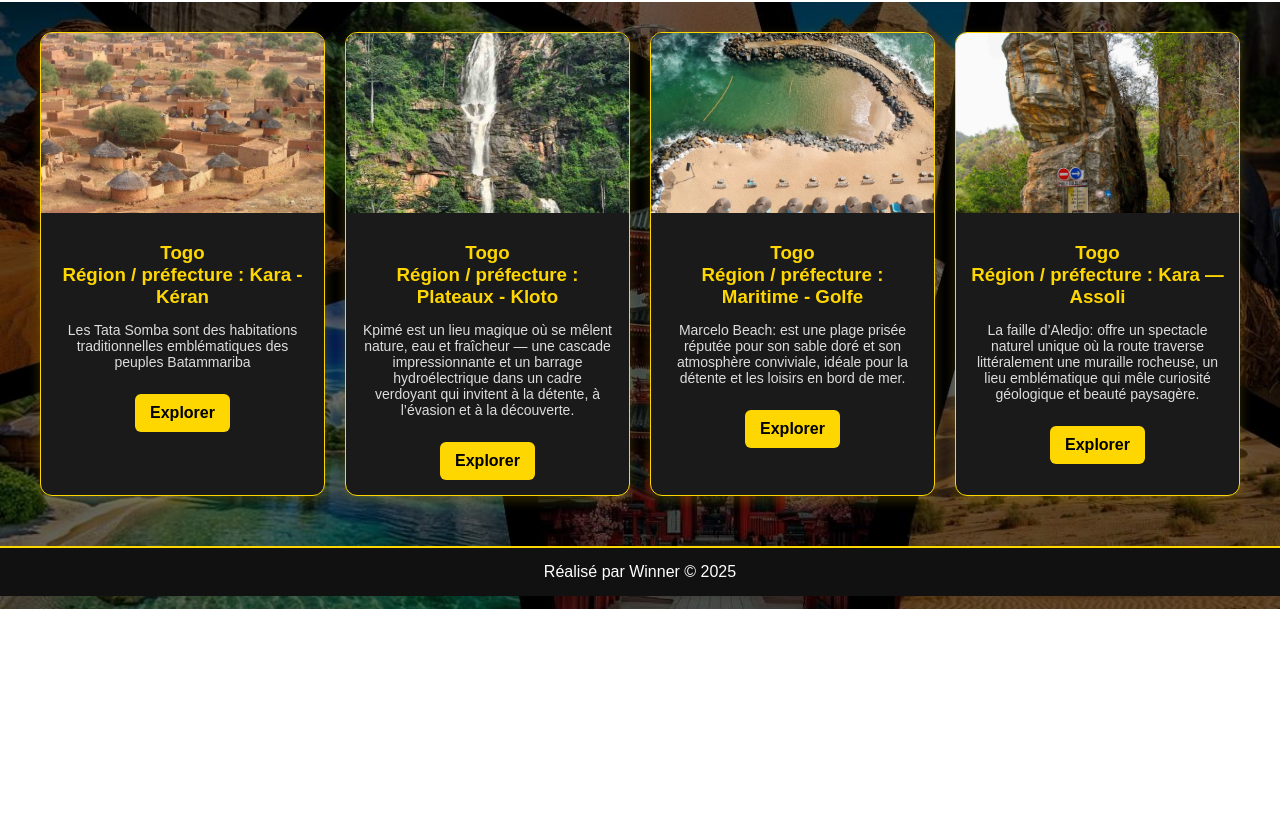
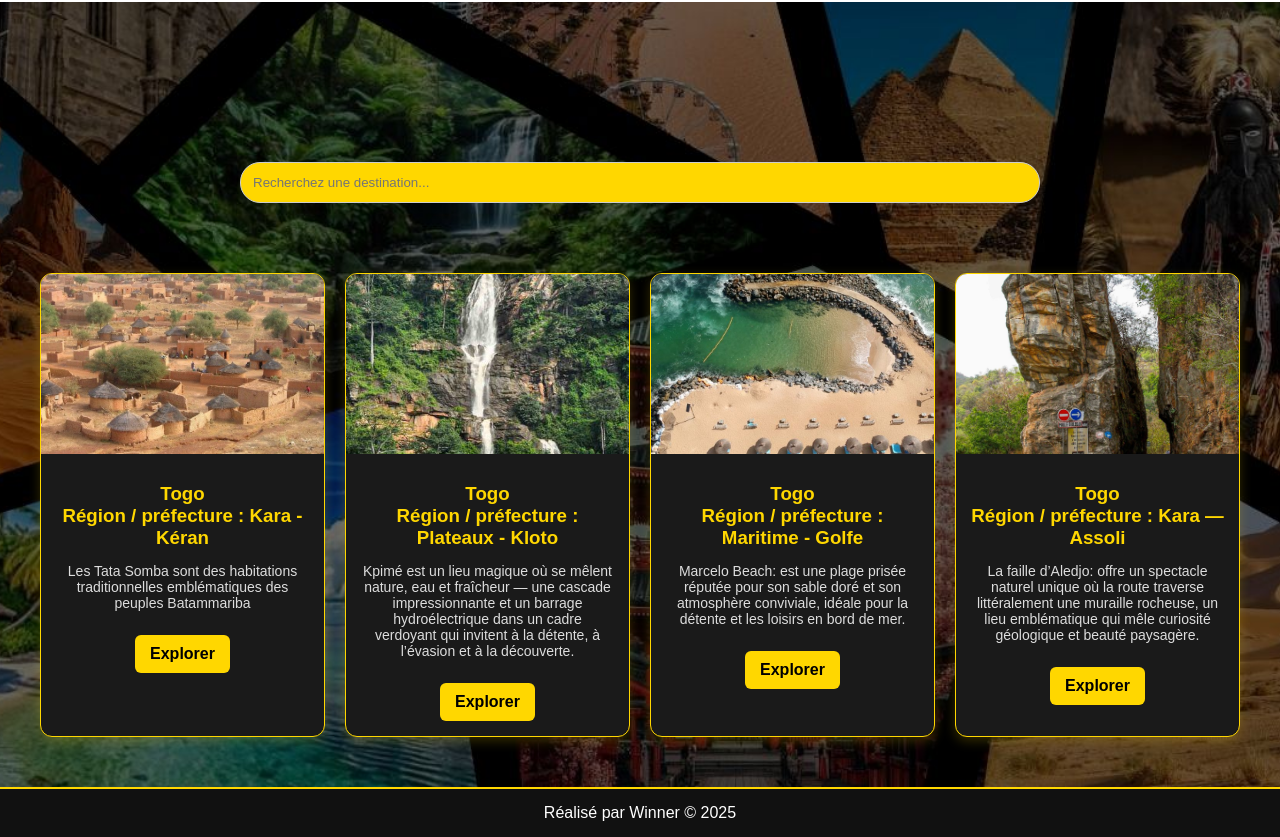
Before and after one commit to Bosslature/terra_nova_webjam_2025, a plain HTML site: page destination.html in a window 1280 px wide. Shown: the part 98-935 px from the top of the page. Before the commit the page ends 800 px from the top, so only its background shows below. Drawn offline with Linux system fonts and the light colour scheme.

Commit message:
version1-Fixer_header

```diff
--- a/destination.html
+++ b/destination.html
@@ -24,6 +24,11 @@
                 </ul>
             </nav>
         </header>
+      <section class="recherche">
+        <div>
+            <input class="recherche1" type="search" placeholder="Recherchez une destination...">
+        </div>
+    </section>
 
   <section class="destinations">
     <div class="card">
--- a/style1.css
+++ b/style1.css
@@ -78,6 +78,10 @@ section {
 }
 
 /*********************************/
+.recherche {
+  padding-top: 100px;
+}
+
 .recherche1 {
   width: 100%;
   max-width: 800px;
```
Also changed, not shown: guide.html (+1 -1 lines), hotel.html (+1 -1 lines), index.html (+1 -1 lines).
